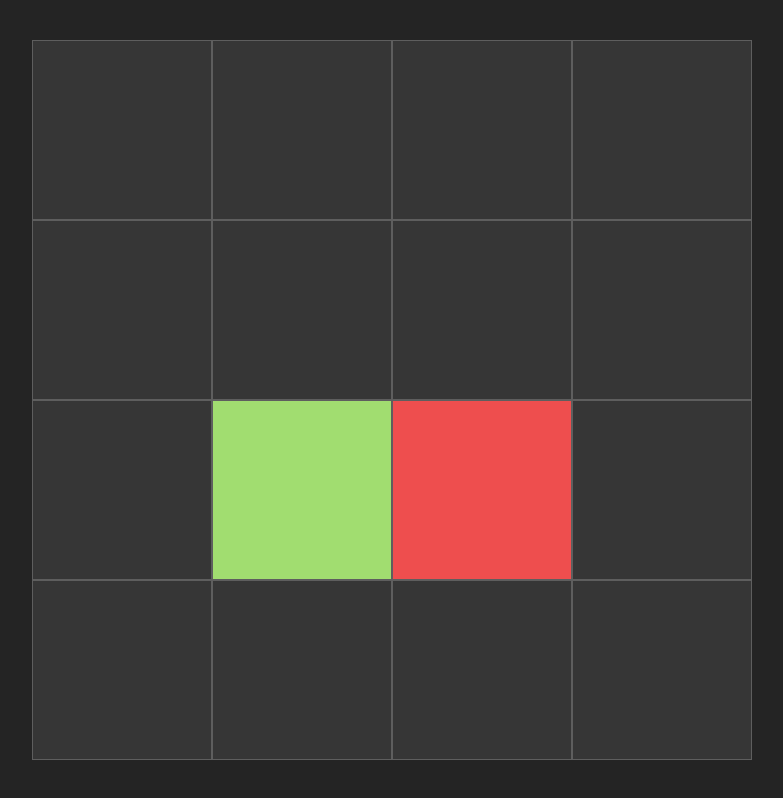
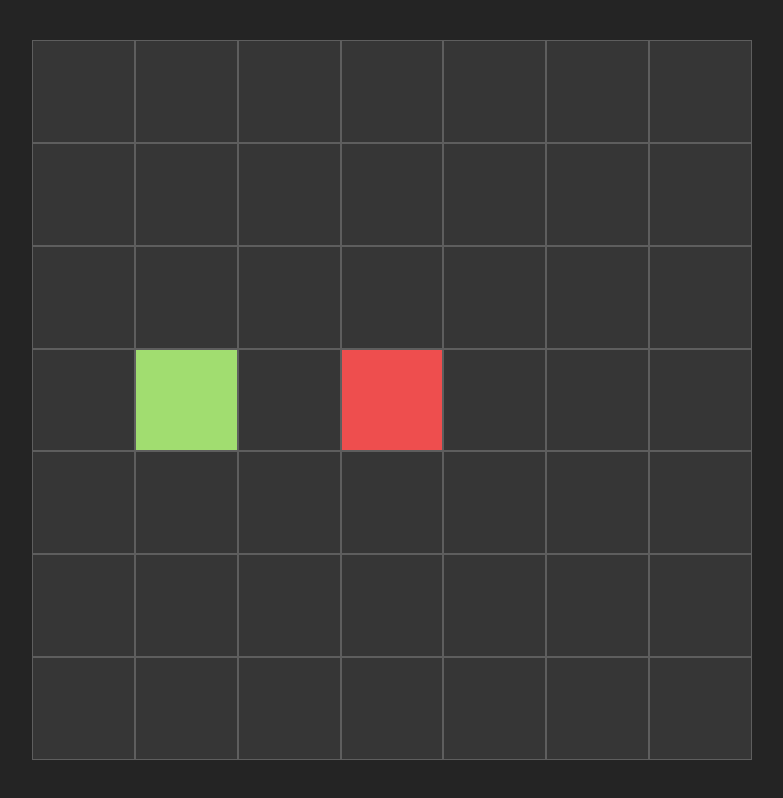
Before and after one commit to wachtern/snakeai, a React (Vite) app: page / in a window 1280 px wide. Shown: the whole page, without its empty margins (248-1031 px from the left). Built offline with nearby package versions, Linux system fonts and the light colour scheme.

Commit message:
fix(000): adjust fieldsize

```diff
--- a/src/views/Playfield.tsx
+++ b/src/views/Playfield.tsx
@@ -7,7 +7,7 @@ const Playfield = () => {
 
   return (
     <Container>
-      <CustomGameField fieldSize={fieldSize >= 70 ? fieldSize : 4} />
+      <CustomGameField fieldSize={fieldSize >= 5 ? fieldSize : 4} />
     </Container>
   );
 };
```
